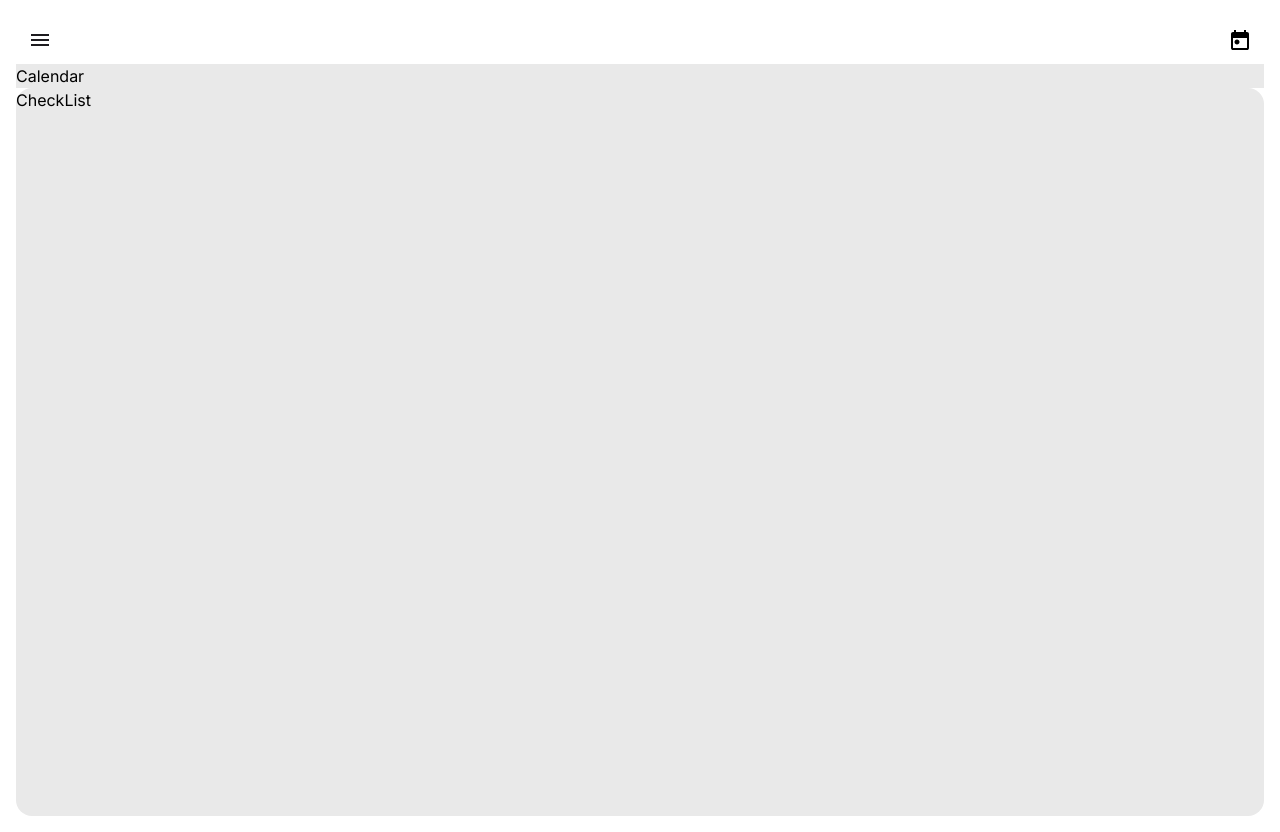
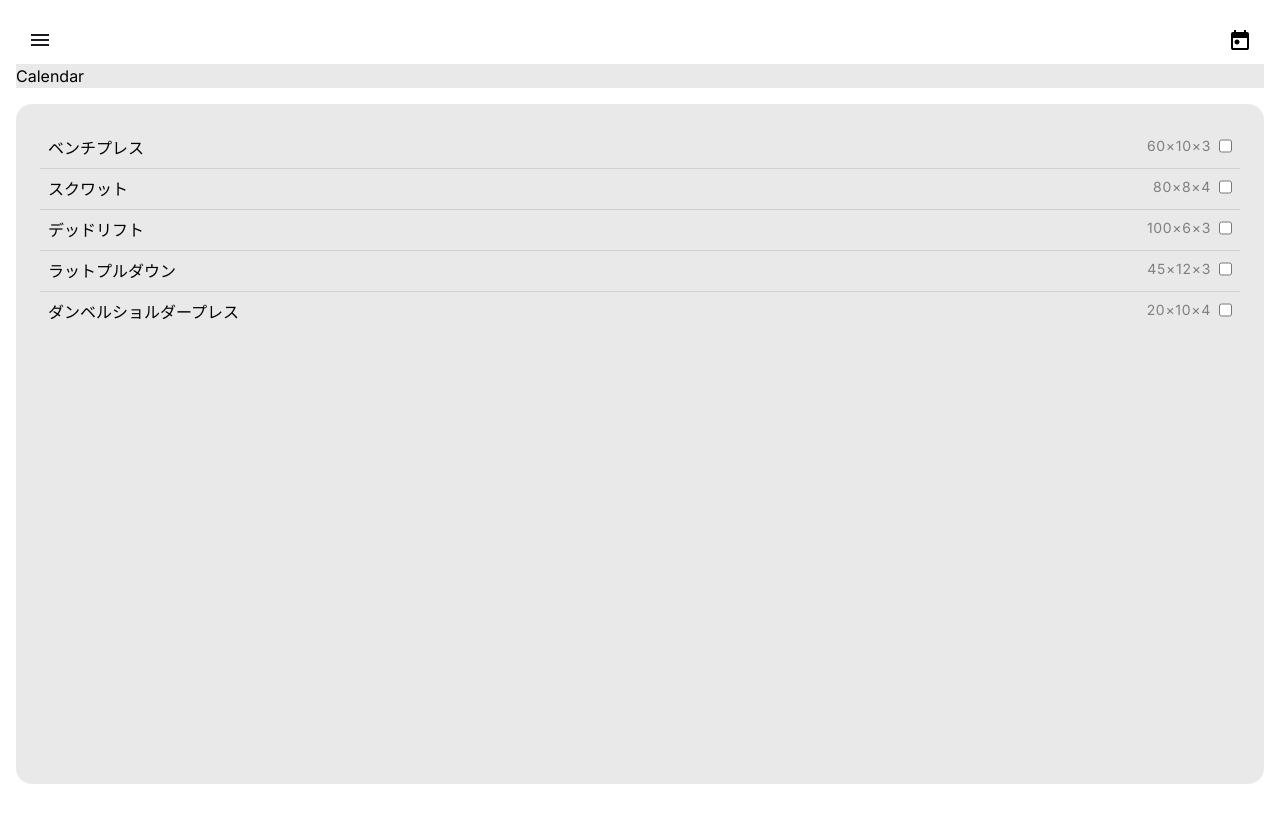
Before and after one commit to chaos-tech/training-note, a Next.js app in the folder frontend/: page / in a window 1280 px wide. After the commit the page ends 800 px from the top, so only its background shows below. Built offline with nearby package versions, Linux system fonts and the light colour scheme.

Commit message:
✨ CheckListの作成

```diff
--- a/frontend/src/app/page.tsx
+++ b/frontend/src/app/page.tsx
@@ -1,13 +1,13 @@
 'use client';
-import { Calendar, CheckList, Header } from '@/features/Top/components';
+import { Calendar, CheckItemList, Header } from '@/features/Top/components';
 
 export default function Home() {
   return (
-    <main className="p-4">
-      <div className="flex h-screen w-full flex-col">
+    <main>
+      <div className="flex h-screen w-full flex-col p-4">
         <Header />
         <Calendar />
-        <CheckList />
+        <CheckItemList />
       </div>
     </main>
   );
--- a/frontend/src/features/Top/components/Calendar/index.tsx
+++ b/frontend/src/features/Top/components/Calendar/index.tsx
@@ -1,7 +1,7 @@
 export const Calendar = () => {
   return (
     <>
-      <div className="bg-primary-gray flex-none">
+      <div className="bg-primary-gray mb-4 flex-none">
         <p>Calendar</p>
       </div>
     </>
--- /dev/null
+++ b/frontend/src/features/Top/components/CheckItemList/index.tsx
@@ -0,0 +1,34 @@
+import { trainingMenuMock } from './types';
+
+export const CheckItemList = () => {
+  return (
+    <div className="bg-primary-gray flex-1 rounded-2xl px-6 pt-6">
+      {trainingMenuMock.map((data, index) => {
+        return <CheckItem key={index} {...data} />;
+      })}
+    </div>
+  );
+};
+
+type CheckItemProps = {
+  name: string;
+  weight: number; // 1セットの重さ
+  reps: number; // 1セットの回数
+  set: number; // セット回数
+};
+
+export const CheckItem = ({ name, weight, reps, set }: CheckItemProps) => {
+  return (
+    <div className="border-light-gray border-b p-2 last:border-none">
+      <ul className="flex list-none justify-between">
+        <li className="text-base">{name}</li>
+        <li className="">
+          <ul className="flex list-none gap-2">
+            <li className="text-deep-gray text-sm tracking-wider">{`${weight}×${reps}×${set}`}</li>
+            <input type="checkbox" />
+          </ul>
+        </li>
+      </ul>
+    </div>
+  );
+};
--- /dev/null
+++ b/frontend/src/features/Top/components/CheckItemList/types.ts
@@ -0,0 +1,51 @@
+type TrainingMenuItemProps = {
+  id: number;
+  name: string; // メニュー名
+  weight: number; // 1セットの重さ
+  reps: number; // 1セットの回数
+  set: number; // セット回数
+  comment: string; // 備考欄
+};
+
+export const trainingMenuMock: TrainingMenuItemProps[] = [
+  {
+    id: 1,
+    name: 'ベンチプレス',
+    weight: 60,
+    reps: 10,
+    set: 3,
+    comment: '胸を張り、肘の角度に注意',
+  },
+  {
+    id: 2,
+    name: 'スクワット',
+    weight: 80,
+    reps: 8,
+    set: 4,
+    comment: '膝が爪先より前に出ないように注意',
+  },
+  {
+    id: 3,
+    name: 'デッドリフト',
+    weight: 100,
+    reps: 6,
+    set: 3,
+    comment: '背中をまっすぐに保ち、腰を落として行う',
+  },
+  {
+    id: 4,
+    name: 'ラットプルダウン',
+    weight: 45,
+    reps: 12,
+    set: 3,
+    comment: '肩甲骨を寄せるイメージで引き下ろす',
+  },
+  {
+    id: 5,
+    name: 'ダンベルショルダープレス',
+    weight: 20,
+    reps: 10,
+    set: 4,
+    comment: '肘を90度に曲げてスタート、ゆっくりと上げ下げする',
+  },
+];
--- a/frontend/src/features/Top/components/CheckList/index.tsx
+++ /dev/null
@@ -1,7 +0,0 @@
-export const CheckList = () => {
-  return (
-    <div className="bg-primary-gray min-w flex-1 rounded-2xl">
-      <p>CheckList</p>
-    </div>
-  );
-};
--- a/frontend/src/features/Top/components/index.ts
+++ b/frontend/src/features/Top/components/index.ts
@@ -1,3 +1,3 @@
 export { Calendar } from './Calendar';
-export { CheckList } from './CheckList';
+export { CheckItemList } from './CheckItemList';
 export { Header } from './Header';
--- a/frontend/tailwind.config.ts
+++ b/frontend/tailwind.config.ts
@@ -12,6 +12,8 @@ const config: Config = {
         black: '#000000',
         gray: '#e9e9e9',
       },
+      'light-gray': '#d1d1d1',
+      'deep-gray': '#808080',
     },
     borderOpacity: {
       light: '0.08',
```
Also changed, not shown: 1 other file (tests, documents, lock files or other folders).
